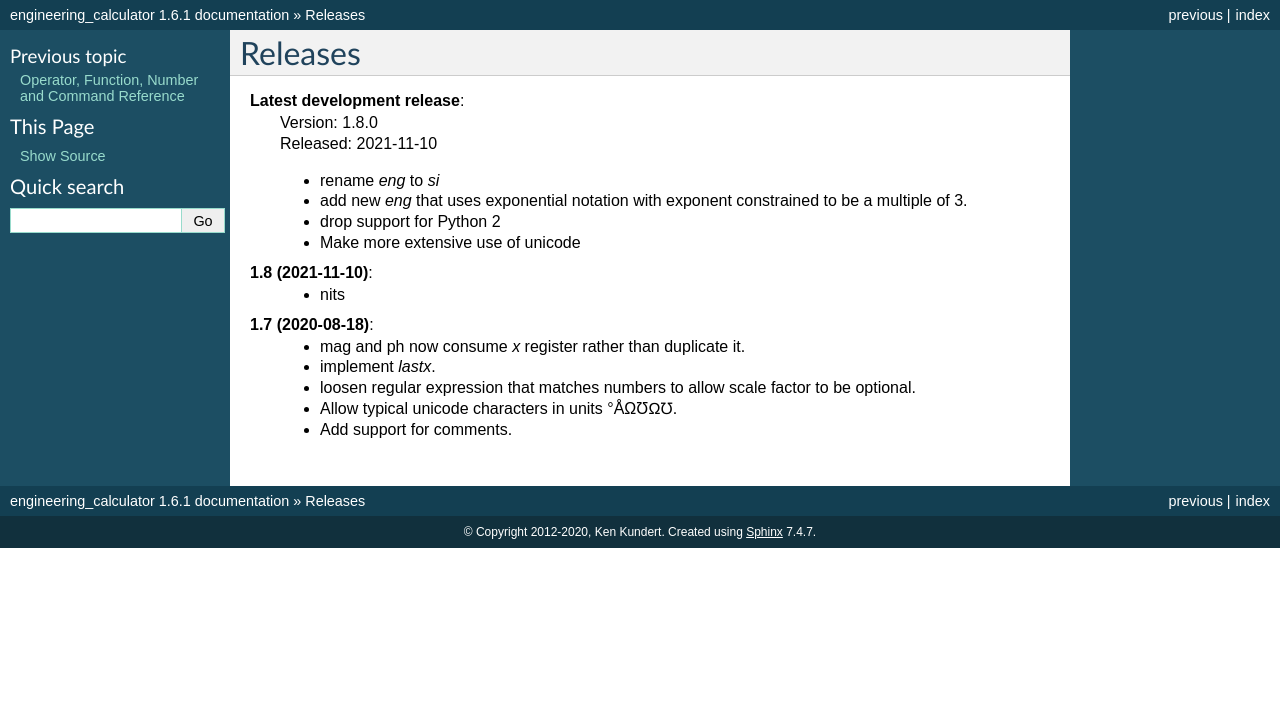
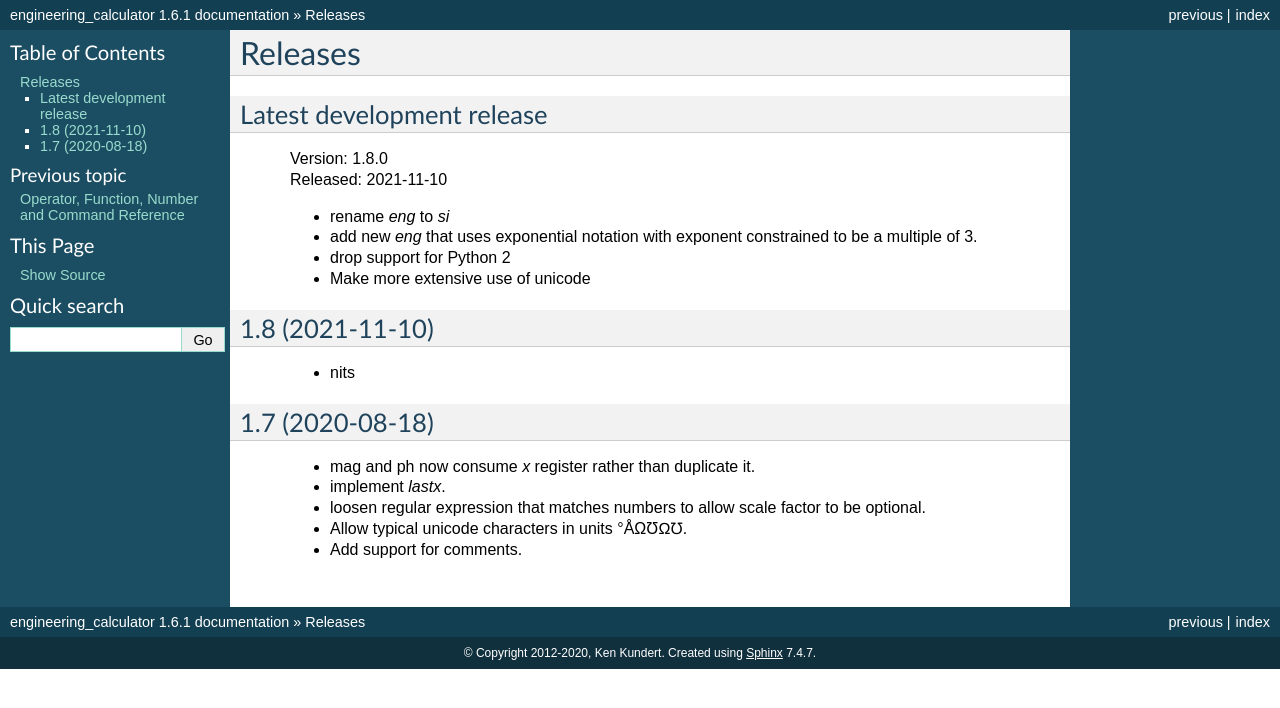
Before and after one commit to KenKundert/ec, a Sphinx documentation site: the page built from doc/releases.rst, in a window 1280 px wide. Shown: the top 708 px of the page. Built offline with Sphinx 7.4.7, drawn with Linux system fonts in a browser that asks for light colours.

Commit message:
tweak release notes

```diff
--- a/doc/releases.rst
+++ b/doc/releases.rst
@@ -1,7 +1,9 @@
 Releases
 ========
 
-**Latest development release**:
+Latest development release
+--------------------------
+
     | Version: 1.8.0
     | Released: 2021-11-10
 
@@ -12,11 +14,15 @@ Releases
     - Make more extensive use of unicode
 
 
-**1.8 (2021-11-10)**:
+1.8 (2021-11-10)
+----------------
+
     - nits
 
 
-**1.7 (2020-08-18)**:
+1.7 (2020-08-18)
+----------------
+
     - mag and ph now consume *x* register rather than duplicate it.
     - implement *lastx*.
     - loosen regular expression that matches numbers to allow scale factor to be optional.
```
